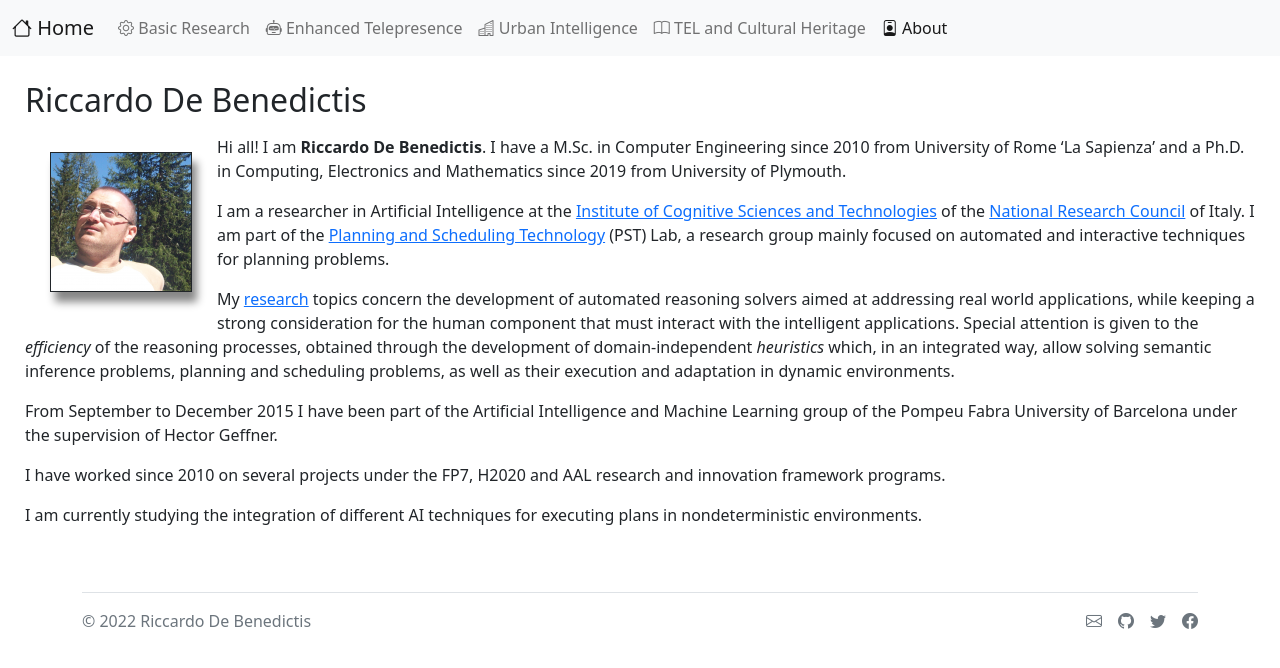
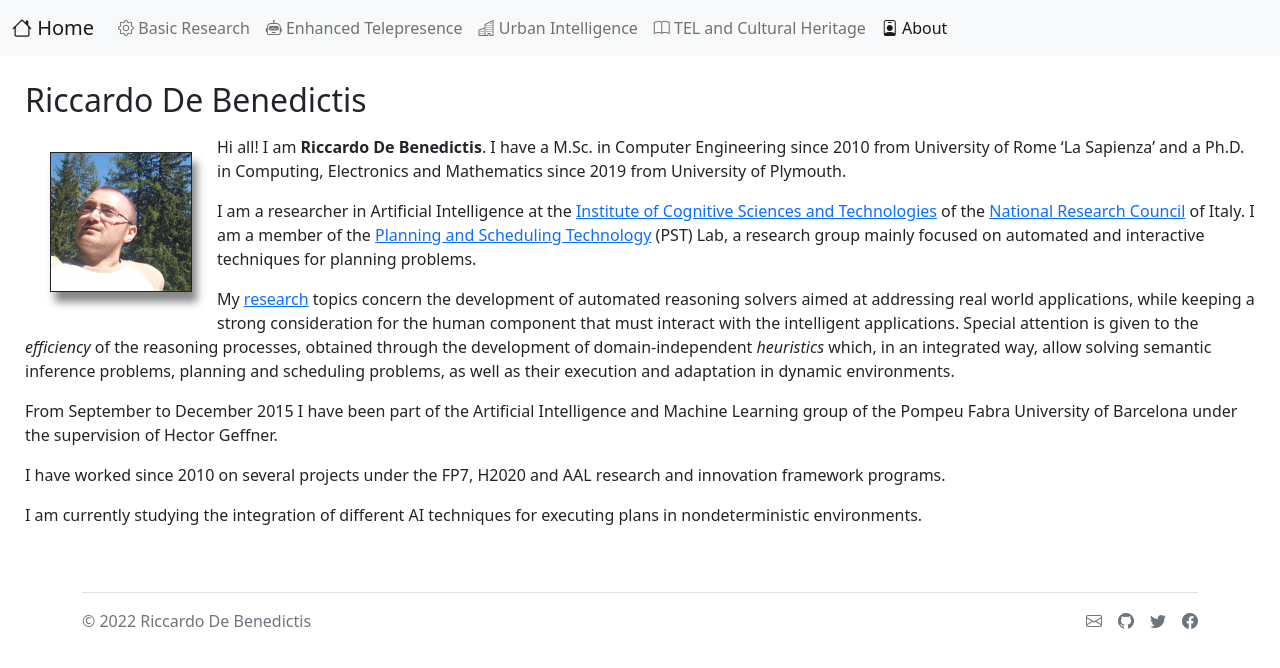
Before and after one commit to riccardodebenedictis/riccardodebenedictis.github.io, a Jekyll site: the page built from about.md, in a window 1280 px wide. Shown: the top 668 px of the page. Built offline with Jekyll 4.4.1, drawn with Linux system fonts in a browser that asks for light colours.

Commit message:
solved minor issue..

```diff
--- a/_includes/about.html
+++ b/_includes/about.html
@@ -5,7 +5,7 @@
     <a href="https://istc.cnr.it">Institute of Cognitive Sciences and Technologies</a>
     of the
     <a href="https://www.cnr.it/en">National Research Council</a>
-    of Italy. I am part of the
+    of Italy. I am a member of the
     <a href="https://www.istc.cnr.it/it/group/pst">Planning and Scheduling Technology</a>
     (PST) Lab, a research group mainly focused on automated and interactive techniques for planning problems.
 </div>
--- a/about.md
+++ b/about.md
@@ -7,7 +7,7 @@ title: Riccardo De Benedictis
 
 Hi all! I am **{{site.name}}**. I have a M.Sc. in Computer Engineering since 2010 from University of Rome 'La Sapienza' and a Ph.D. in Computing, Electronics and Mathematics since 2019 from University of Plymouth.
 
-I am a researcher in Artificial Intelligence at the [Institute of Cognitive Sciences and Technologies](https://istc.cnr.it/) of the [National Research Council](https://www.cnr.it/en) of Italy. I am part of the [Planning and Scheduling Technology](https://www.istc.cnr.it/it/group/pst) (PST) Lab, a research group mainly focused on automated and interactive techniques for planning problems.
+I am a researcher in Artificial Intelligence at the [Institute of Cognitive Sciences and Technologies](https://istc.cnr.it/) of the [National Research Council](https://www.cnr.it/en) of Italy. I am a member of the [Planning and Scheduling Technology](https://www.istc.cnr.it/it/group/pst) (PST) Lab, a research group mainly focused on automated and interactive techniques for planning problems.
 
 My [research](/research/) topics concern the development of automated reasoning solvers aimed at addressing real world applications, while keeping a strong consideration for the human component that must interact with the intelligent applications. Special attention is given to the *efficiency* of the reasoning processes, obtained through the development of domain-independent *heuristics* which, in an integrated way, allow solving semantic inference problems, planning and scheduling problems, as well as their execution and adaptation in dynamic environments.
 
```
